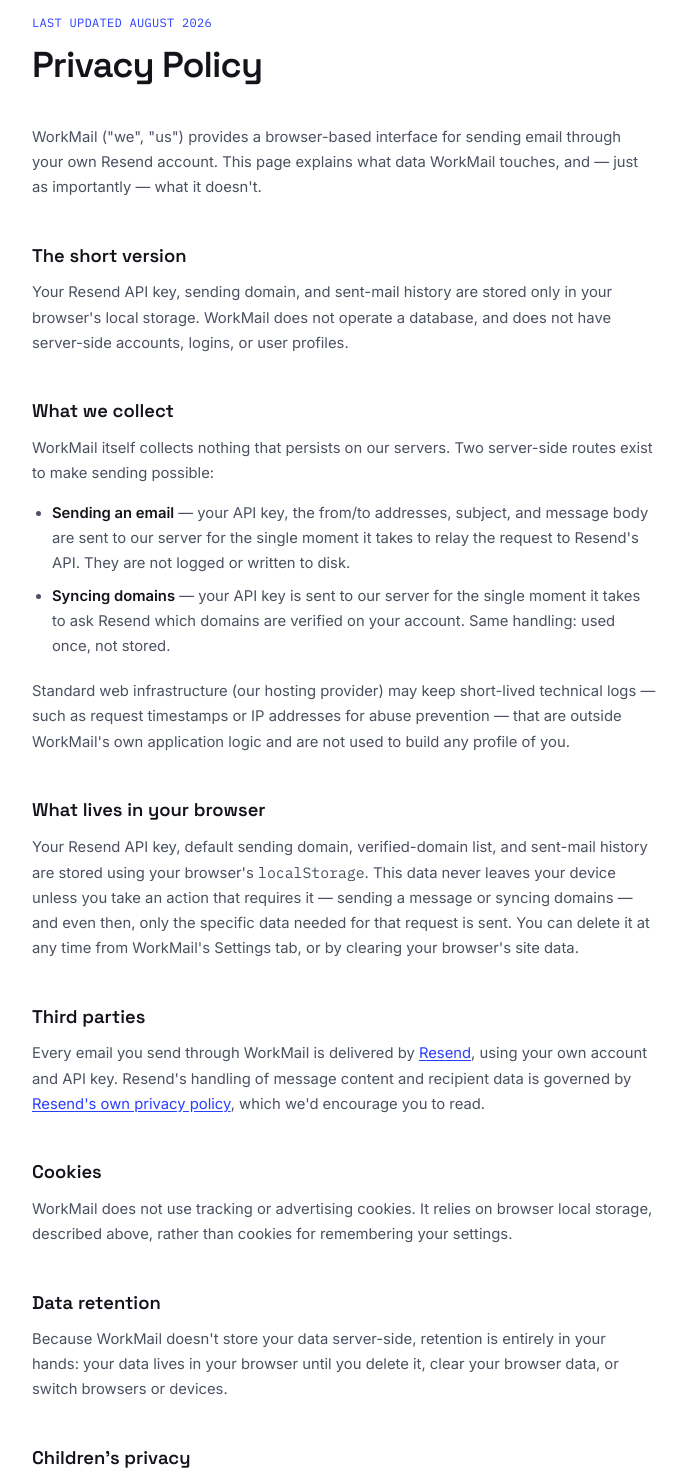
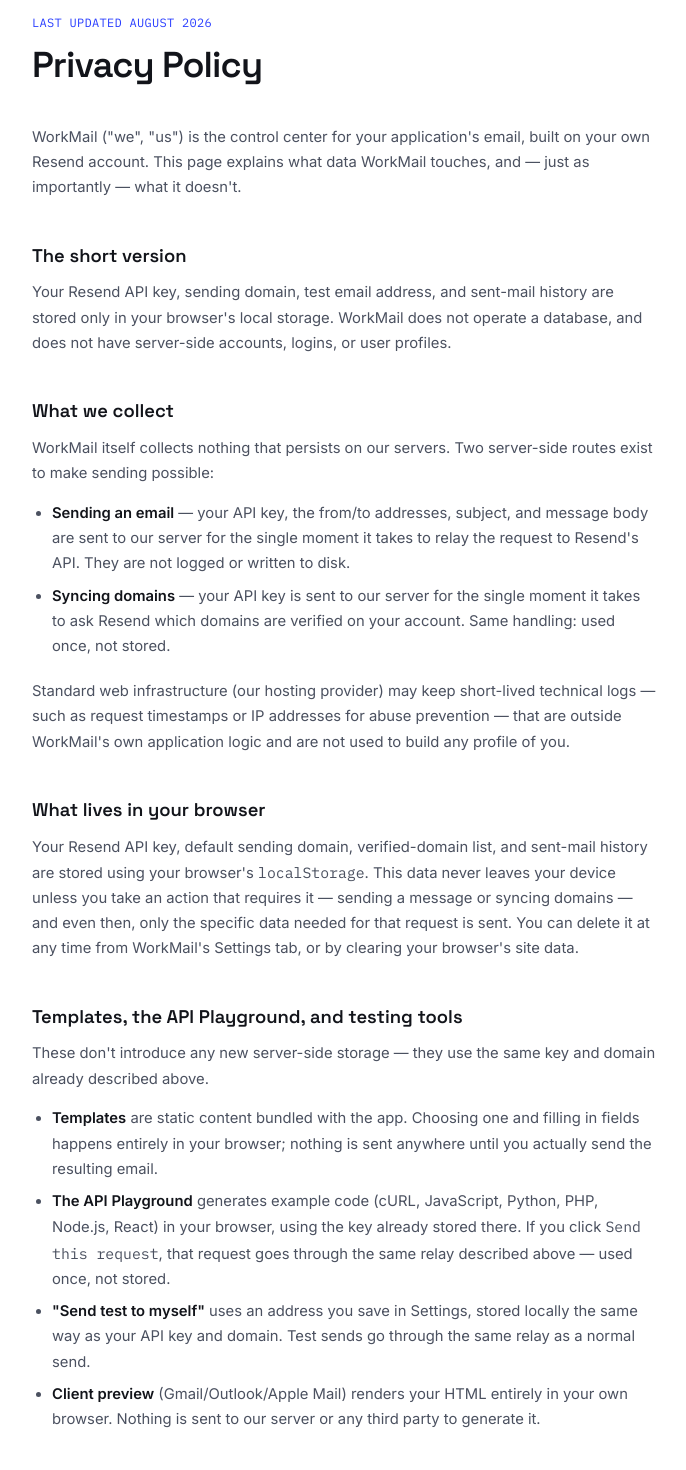
Before and after one commit to mas-rur/Work--Mail, a Next.js app: page /privacy in a window 1280 px wide. Shown: the part 120-1590 px from the top of the page, without its empty margins (296-982 px from the left). Built offline with nearby package versions, Linux system fonts and the light colour scheme.

Commit message:
Add files via upload

```diff
--- a/app/privacy/page.tsx
+++ b/app/privacy/page.tsx
@@ -10,17 +10,17 @@
   return (
     <LegalLayout title="Privacy Policy" updated="August 2026">
       <p>
-        WorkMail ("we", "us") provides a browser-based interface for sending
-        email through your own Resend account. This page explains what data
-        WorkMail touches, and — just as importantly — what it doesn't.
+        WorkMail ("we", "us") is the control center for your application's
+        email, built on your own Resend account. This page explains what
+        data WorkMail touches, and — just as importantly — what it doesn't.
       </p>
 
       <h2>The short version</h2>
       <p>
-        Your Resend API key, sending domain, and sent-mail history are
-        stored only in your browser's local storage. WorkMail does not
-        operate a database, and does not have server-side accounts, logins,
-        or user profiles.
+        Your Resend API key, sending domain, test email address, and
+        sent-mail history are stored only in your browser's local storage.
+        WorkMail does not operate a database, and does not have
+        server-side accounts, logins, or user profiles.
       </p>
 
       <h2>What we collect</h2>
@@ -59,6 +59,38 @@
         request is sent. You can delete it at any time from WorkMail's
         Settings tab, or by clearing your browser's site data.
       </p>
+
+      <h2>Templates, the API Playground, and testing tools</h2>
+      <p>
+        These don't introduce any new server-side storage — they use the
+        same key and domain already described above.
+      </p>
+      <ul>
+        <li>
+          <strong>Templates</strong> are static content bundled with the
+          app. Choosing one and filling in fields happens entirely in your
+          browser; nothing is sent anywhere until you actually send the
+          resulting email.
+        </li>
+        <li>
+          <strong>The API Playground</strong> generates example code (cURL,
+          JavaScript, Python, PHP, Node.js, React) in your browser, using
+          the key already stored there. If you click{" "}
+          <span className="font-mono">Send this request</span>, that
+          request goes through the same relay described above — used once,
+          not stored.
+        </li>
+        <li>
+          <strong>"Send test to myself"</strong> uses an address you save
+          in Settings, stored locally the same way as your API key and
+          domain. Test sends go through the same relay as a normal send.
+        </li>
+        <li>
+          <strong>Client preview</strong> (Gmail/Outlook/Apple Mail) renders
+          your HTML entirely in your own browser. Nothing is sent to our
+          server or any third party to generate it.
+        </li>
+      </ul>
 
       <h2>Third parties</h2>
       <p>
```
